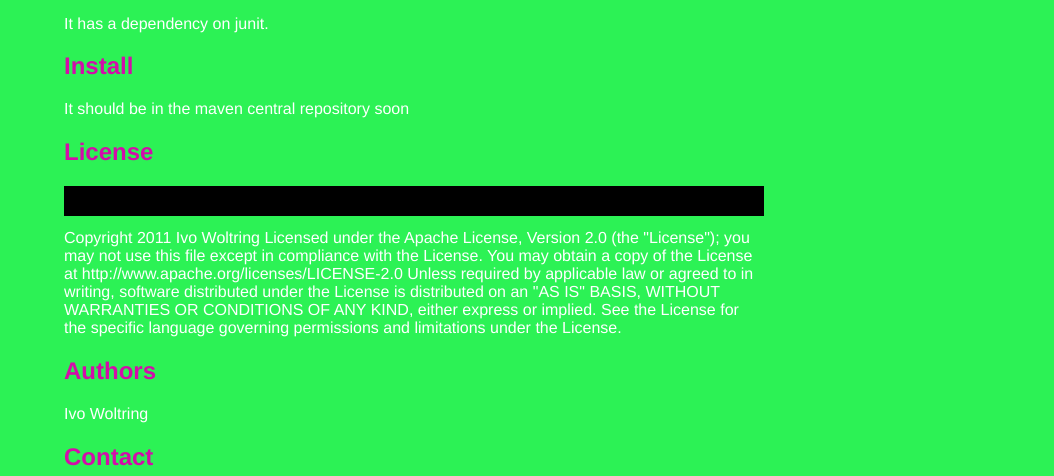
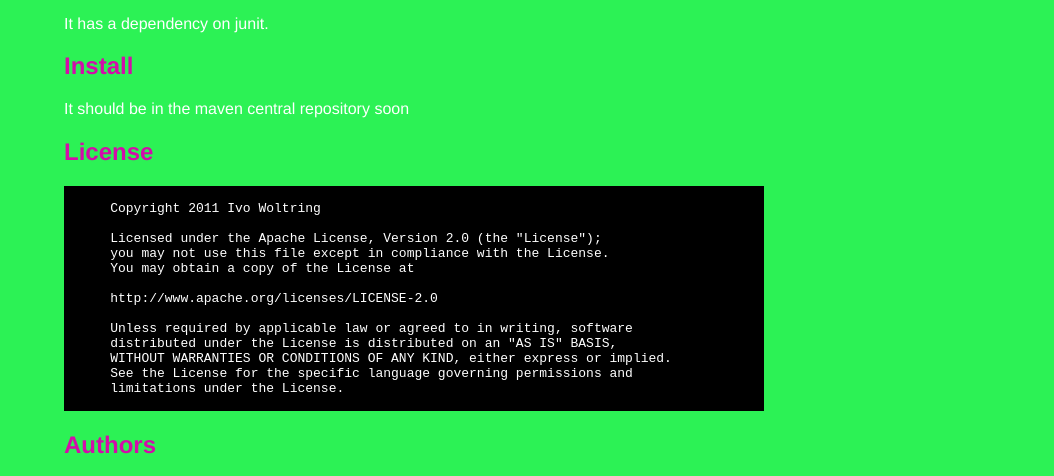
Before and after one commit to IvoNet/beanunit, a plain HTML site: page index.html in a window 1280 px wide. Shown: the part 322-798 px from the top of the page, without its empty margins (226-1280 px from the left). Drawn offline with Linux system fonts and the light colour scheme.

Commit message:
Updated project html file

```diff
--- a/index.html
+++ b/index.html
@@ -113,7 +113,7 @@
     <h2>License</h2>
 
     <p>
-    <pre></pre>
+    <pre>
     Copyright 2011 Ivo Woltring
 
     Licensed under the Apache License, Version 2.0 (the "License");
@@ -126,7 +126,8 @@
     distributed under the License is distributed on an "AS IS" BASIS,
     WITHOUT WARRANTIES OR CONDITIONS OF ANY KIND, either express or implied.
     See the License for the specific language governing permissions and
-    limitations under the License.</pre></p>
+    limitations under the License.</pre>
+    </p>
     <h2>Authors</h2>
 
     <p>Ivo Woltring</p>
```
